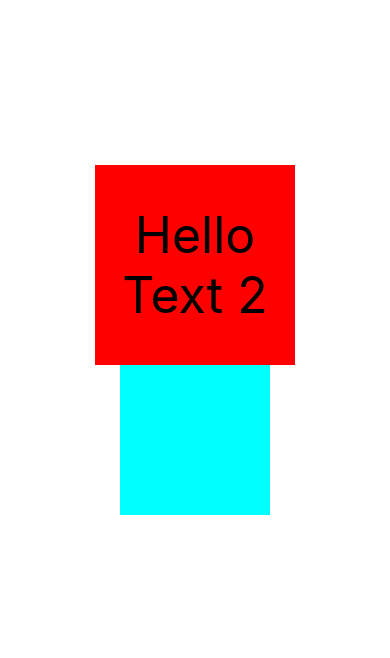
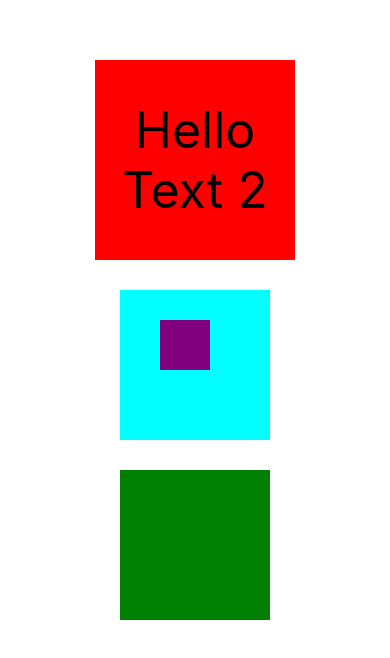
Before and after one commit to ajinkyacodes/rn-ui-design, a React Native app: screen / in a window 390 px wide. Shown: the part 102-760 px from the top of the page. Built offline with nearby package versions, Linux system fonts and the light colour scheme.

Commit message:
MarginPadding concept added

```diff
--- a/App.tsx
+++ b/App.tsx
@@ -1,8 +1,8 @@
 import { StyleSheet } from 'react-native';
-import ViewsConcept from './src/basics/ViewsConcept';
+import MarginPaddingConcept from './src/basics/MarginPaddingConcept';
 
 export default function App() {
-	return <ViewsConcept />;
+	return <MarginPaddingConcept />;
 }
 
 const styles = StyleSheet.create({});
--- /dev/null
+++ b/src/basics/MarginPaddingConcept.tsx
@@ -0,0 +1,61 @@
+import { SafeAreaView, StyleSheet, Text, View } from 'react-native';
+import React from 'react';
+
+const MarginPaddingConcept = () => {
+	return (
+		<SafeAreaView style={styles.container}>
+			<View style={styles.view1}>
+				<Text style={styles.text}>Hello</Text>
+				<Text style={styles.text}>Text 2</Text>
+			</View>
+			<View style={styles.view2}>
+                <View style={styles.childView}></View>
+            </View>
+            <View style={styles.view3}></View>
+		</SafeAreaView>
+	);
+};
+
+export default MarginPaddingConcept;
+
+const styles = StyleSheet.create({
+	container: {
+		flex: 1,
+		backgroundColor: '#fff',
+		marginTop: 40,
+		justifyContent: 'center',
+		alignItems: 'center',
+	},
+	view1: {
+		height: 200,
+		width: 200,
+		backgroundColor: 'red',
+		justifyContent: 'center',
+		alignItems: 'center',
+	},
+	text: {
+		fontSize: 50,
+	},
+	view2: {
+		height: 150,
+		width: 150,
+		backgroundColor: 'aqua',
+        // marginTop: 50,
+        // marginLeft: 100,
+        // marginVertical: 40,
+        margin: 30,
+        paddingTop:30,
+        // paddingLeft: 60,
+        padding: 40
+	},
+    childView: {
+        height: 50,
+		width: 50,
+		backgroundColor: 'purple',
+    },
+    view3: {
+        height: 150,
+		width: 150,
+		backgroundColor: 'green',
+    }
+});
```
